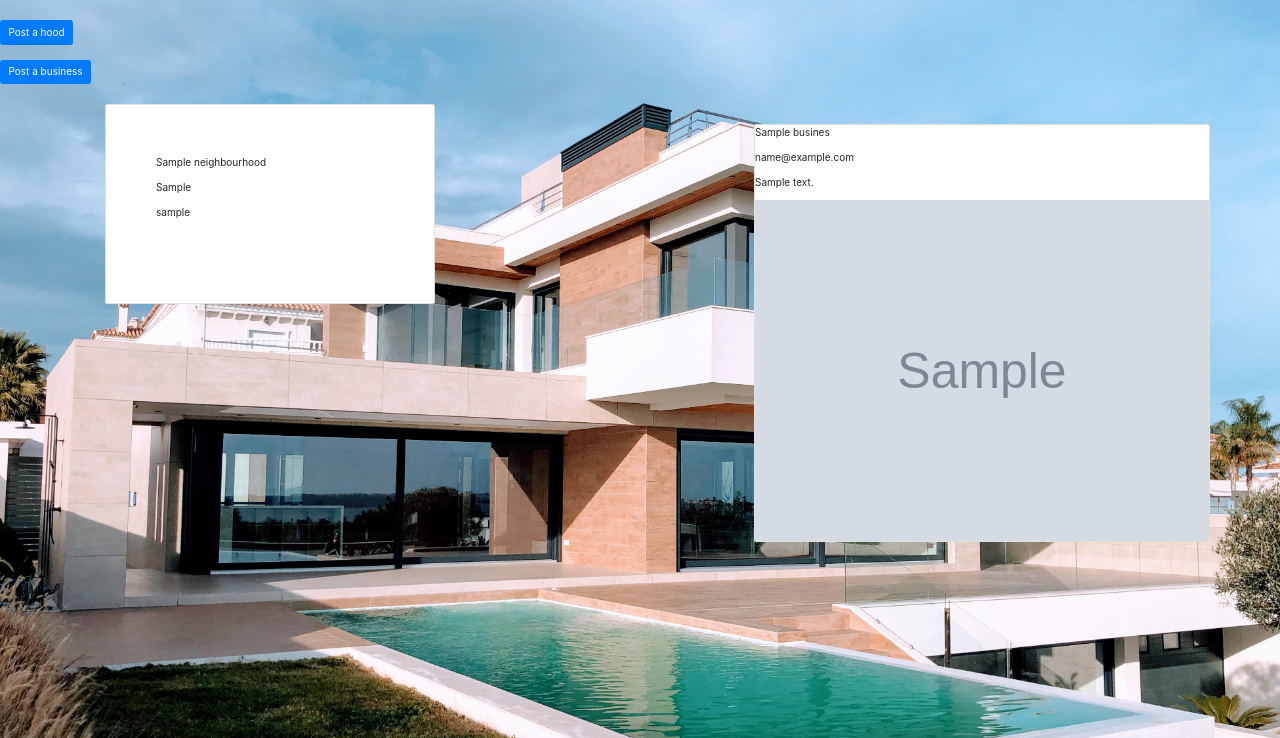
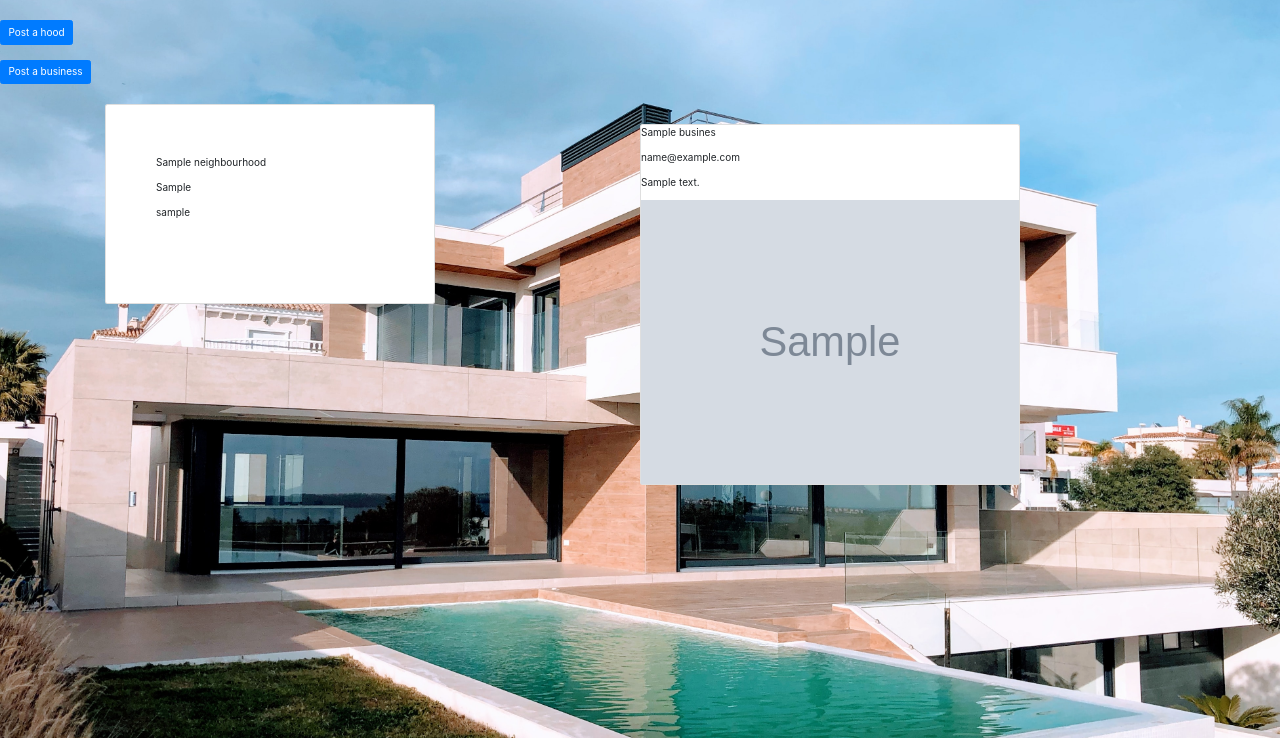
Before and after one commit to sngina/neighbour, a Django app: page / in a window 1280 px wide. Shown: the part 62-800 px from the top of the page. Run offline with Django 3.2, Linux system fonts and the light colour scheme; a user stored in the database is signed in; tables that the repository leaves empty hold one stand-in row (values such as "Sample post"); grey boxes marked "Sample" are stand-in pictures; some libraries are stand-ins or nearby versions.

Commit message:
add  size

```diff
--- a/static/css/style.css
+++ b/static/css/style.css
@@ -18,6 +18,6 @@ body{
     display: flex;
     flex-direction: column;
     align-items: flex-end;
-    width: 1150px;
+    width: 950px;
 
 }
```
